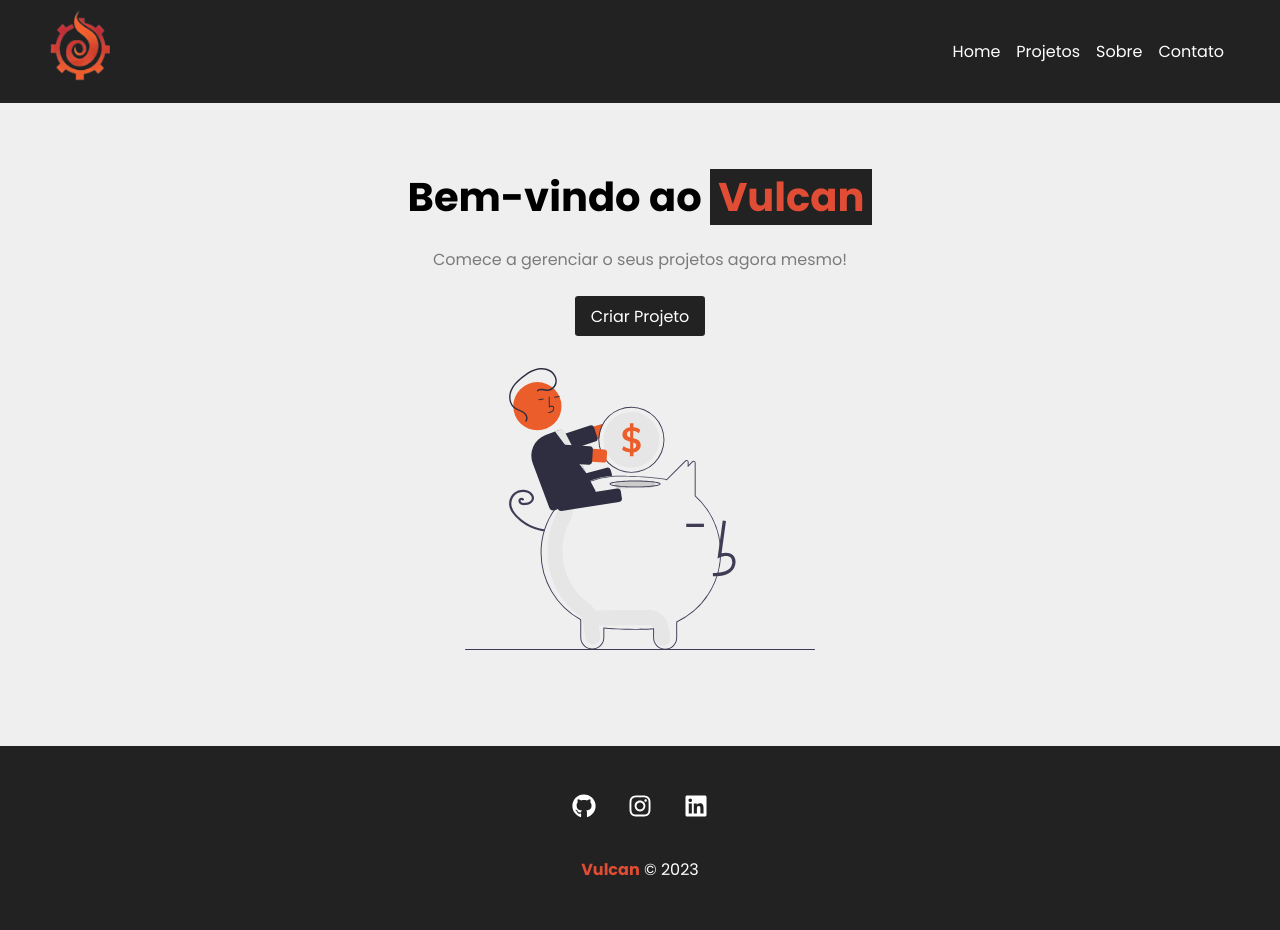
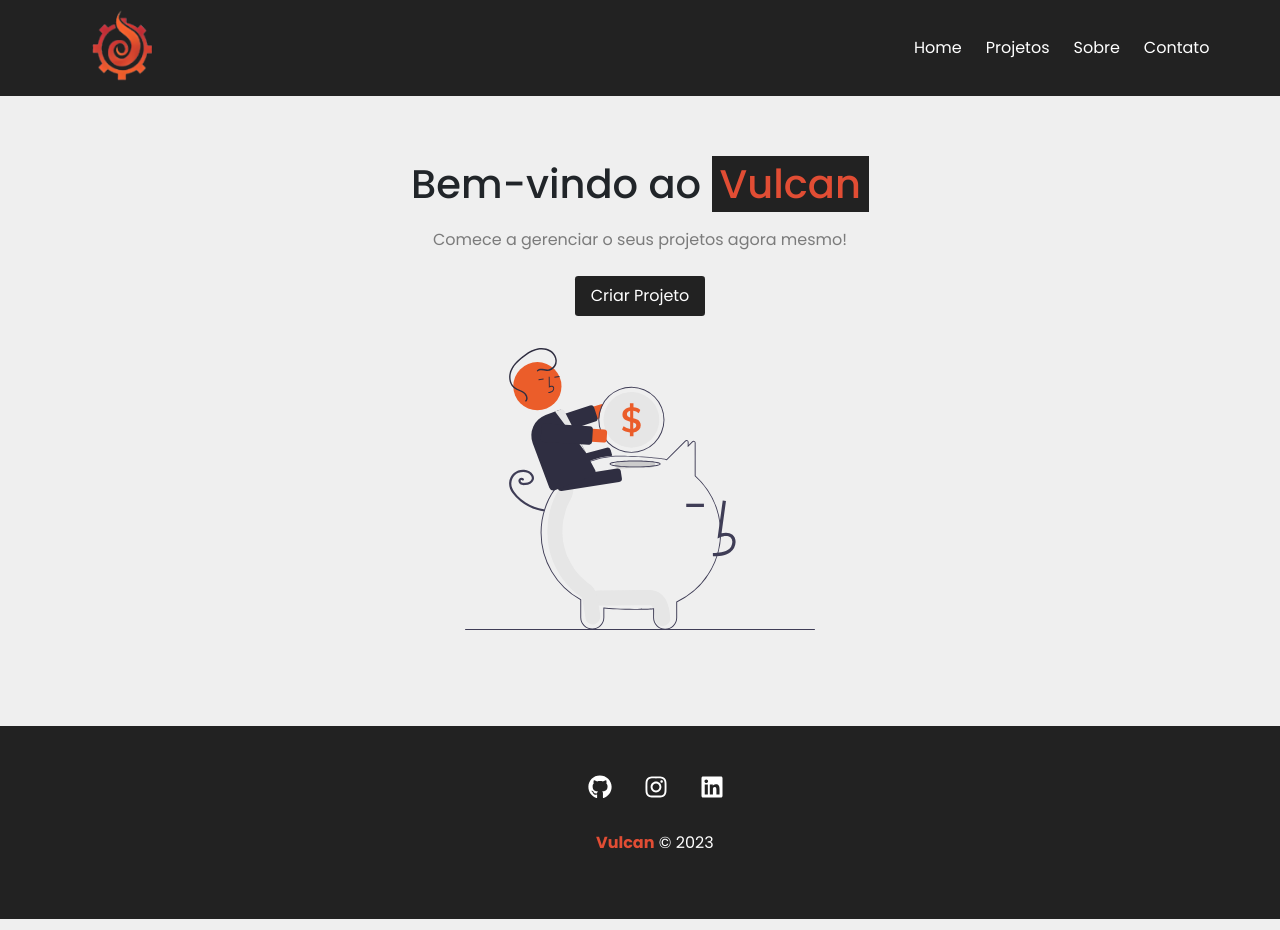
Before and after one commit to matthael/vulcan, a React (Create React App) app: page / in a window 1280 px wide. Built offline with nearby package versions, Linux system fonts and the light colour scheme.

Commit message:
Stylling: NavBar & Footer
Add: react-bootstrap dependencies

Fix: NavBar responvisible and footer margin

```diff
--- a/package.json
+++ b/package.json
@@ -6,8 +6,10 @@
     "@testing-library/jest-dom": "^5.16.5",
     "@testing-library/react": "^13.4.0",
     "@testing-library/user-event": "^13.5.0",
+    "bootstrap": "^5.2.3",
     "json-server": "^0.17.1",
     "react": "^18.2.0",
+    "react-bootstrap": "^2.7.0",
     "react-dom": "^18.2.0",
     "react-icons": "^4.7.1",
     "react-router-dom": "^6.6.2",
--- a/src/components/layout/Footer.module.css
+++ b/src/components/layout/Footer.module.css
@@ -31,6 +31,7 @@
 
 .copy_right {
   margin-top: 2em;
+  margin-left: 1.85em;
 }
 
 .copy_right span {
--- a/src/components/layout/NavBar.js
+++ b/src/components/layout/NavBar.js
@@ -1,18 +1,22 @@
-import { Link } from 'react-router-dom'
+import { Link } from "react-router-dom";
 
-import styles from './NavBar.module.css'
+import Container from "react-bootstrap/Container";
+import Navbar from "react-bootstrap/Navbar";
 
-import Container from './Container';
-import logo from '../../Img/vulcan_logo.png';
+import styles from "./NavBar.module.css";
+
+// import Container from './Container';
+import logo from "../../Img/vulcan_logo.png";
 
 function NavBar() {
-
-    return(
-        <nav className={styles.navbar}>
+  return (
+    <Navbar collapseOnSelect expand="lg" id={styles.navbar}>
       <Container>
         <Link to="/">
           <img src={logo} alt="Vulcan" className={styles.logo} />
         </Link>
+        <Navbar.Toggle aria-controls="responsive-navbar-nav" />
+        <Navbar.Collapse id="responsive-navbar-nav">
           <ul className={styles.list}>
             <li className={styles.item}>
               <Link to="/"> Home </Link>
@@ -27,10 +31,32 @@ function NavBar() {
               <Link to="/cont"> Contato </Link>
             </li>
           </ul>
+        </Navbar.Collapse>
       </Container>
-        </nav>
-    )
+    </Navbar>
 
+    // <nav className={styles.navbar}>
+    //     <Container>
+    //         <Link to="/">
+    //              <img src={logo} alt="Vulcan" className={styles.logo} />
+    //         </Link>
+    //             <ul className={styles.list}>
+    //                 <li className={styles.item}>
+    //                     <Link to="/"> Home </Link>
+    //                 </li>
+    //                 <li className={styles.item}>
+    //                     <Link to="/projs"> Projetos </Link>
+    //                 </li>
+    //                 <li className={styles.item}>
+    //                     <Link to="/about"> Sobre </Link>
+    //                 </li>
+    //                 <li className={styles.item}>
+    //                     <Link to="/cont"> Contato </Link>
+    //                 </li>
+    //             </ul>
+    //     </Container>
+    // </nav>
+  );
 }
 
-export default NavBar
+export default NavBar;
--- a/src/components/layout/NavBar.module.css
+++ b/src/components/layout/NavBar.module.css
@@ -1,4 +1,4 @@
-.navbar {
+#navbar {
   display: flex;
   justify-content: space-between;
   background-color: #222;
@@ -9,6 +9,9 @@
   display: flex;
   align-items: center;
   list-style: none;
+  position: relative;
+  top: 0.5em;
+  left: 45em;
 }
 
 .logo {
@@ -17,7 +20,7 @@
 }
 
 .item {
-  margin-right: 1em;
+  margin-right: 1.5em;
 }
 
 .item a {
@@ -29,3 +32,17 @@
 .item a:focus {
   color: #e14d34;
 }
+
+@media (max-width: 480px) {
+  .list {
+    display: flex;
+    flex-direction: column;
+    position: relative;
+    left: 0;
+    top: 0;
+  }
+
+  .item {
+    padding: 0.5em 0em;
+  }
+}
```
Also changed, not shown: src/index.js (+7 -5 lines), 1 other file (tests, documents, lock files or other folders). Lines whose indentation alone changed are shown as unchanged.
